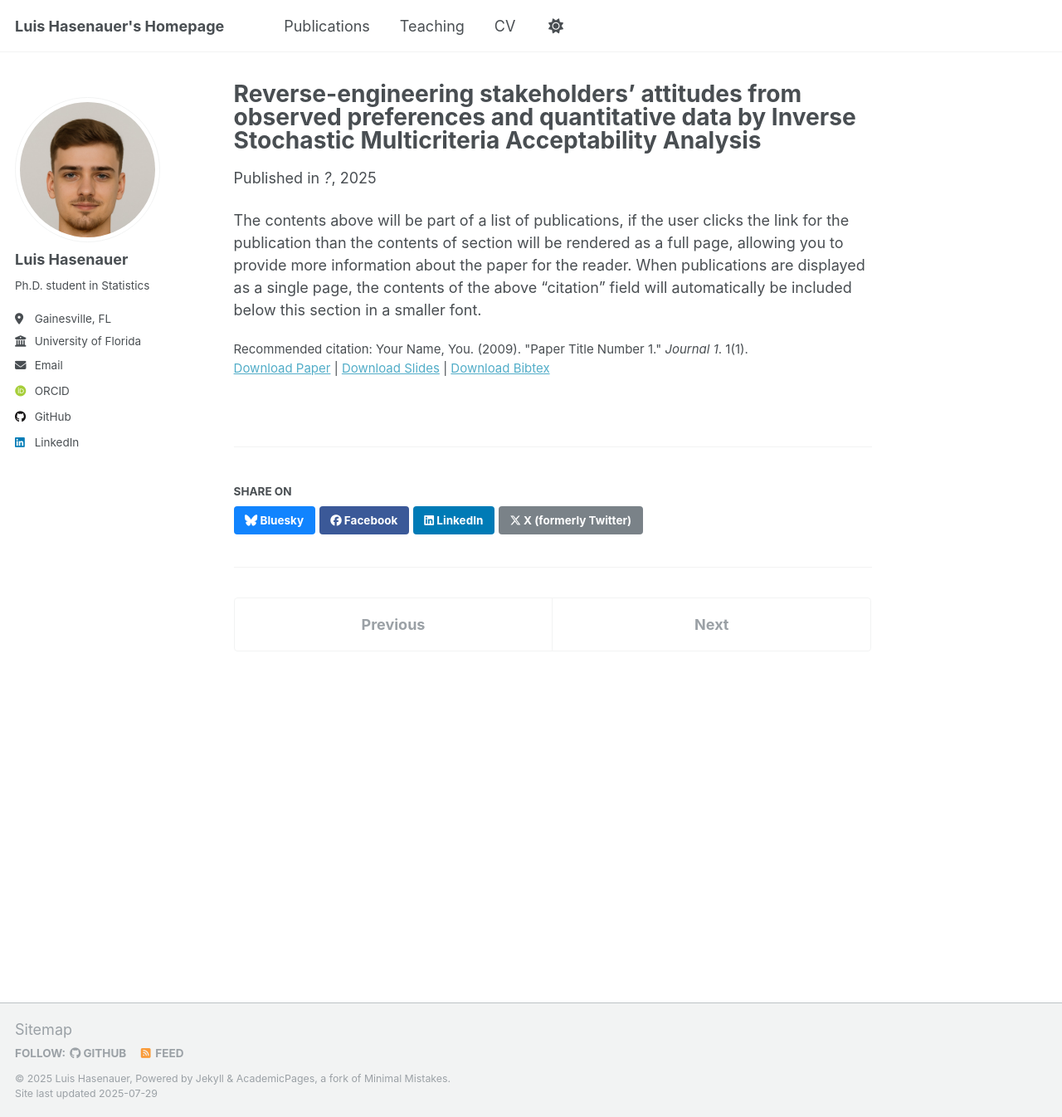
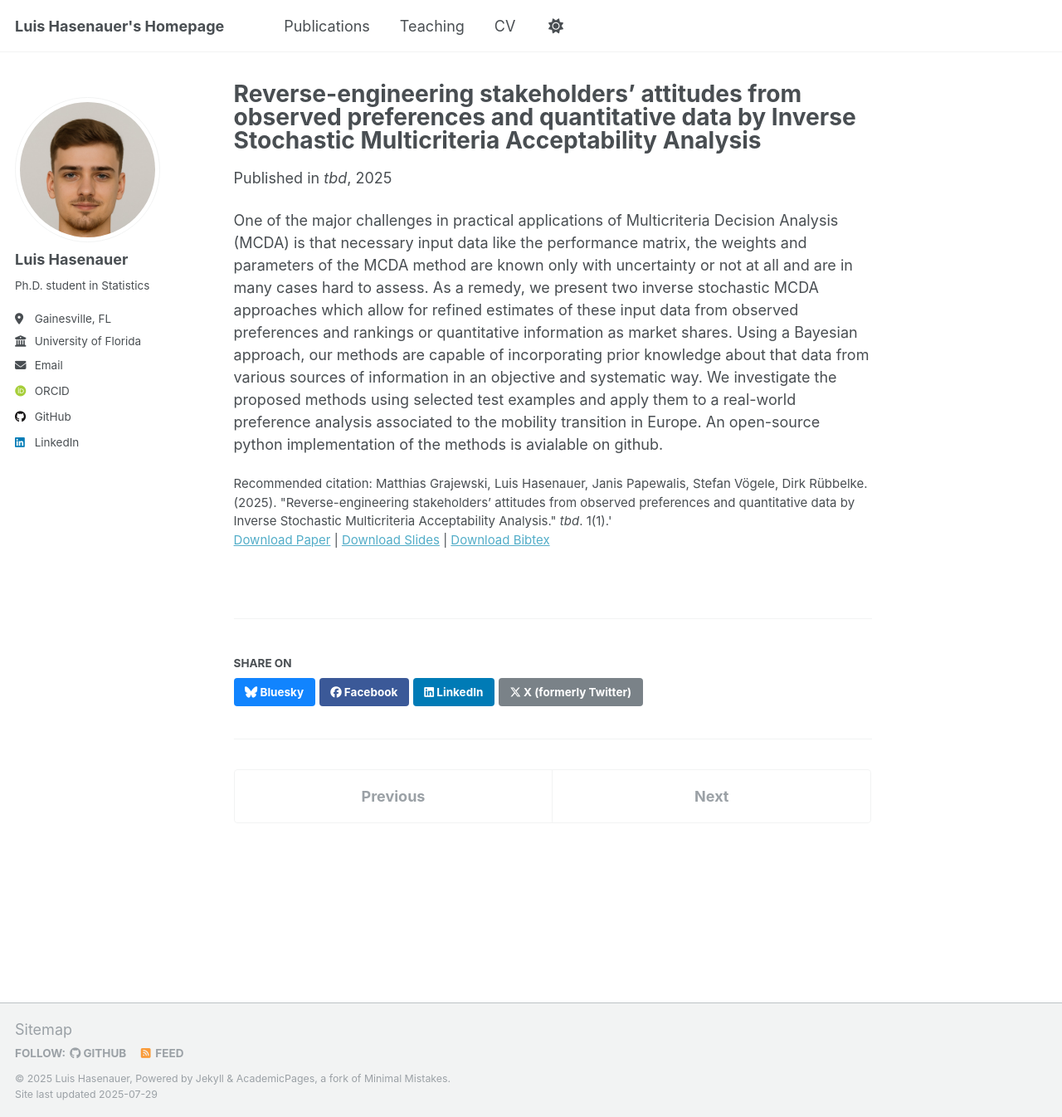
Before and after one commit to LuisHasenauer/LuisHasenauer.github.io, a Jekyll site: the page built from _publications/2009-10-01-paper-title-number-1.md, in a window 1280 px wide and 1346 px high. Shown: the whole window at 83% size. Built offline with Jekyll 4.4.1, drawn with Linux system fonts in a browser that asks for light colours; some web fonts are replaced; a script that is not in the unit is left out.

Commit message:
Update 2009-10-01-paper-title-number-1.md

```diff
--- a/_publications/2009-10-01-paper-title-number-1.md
+++ b/_publications/2009-10-01-paper-title-number-1.md
@@ -5,10 +5,10 @@ category: manuscripts
 permalink: /publication/2009-10-01-paper-title-number-1
 excerpt: 'This paper is about the number 1. The number 2 is left for future work.'
 date: 2025-01-01
-venue: '?'
+venue: 'tbd'
 slidesurl: 'http://academicpages.github.io/files/slides1.pdf'
 paperurl: 'http://academicpages.github.io/files/paper1.pdf'
 bibtexurl: 'http://academicpages.github.io/files/bibtex1.bib'
-citation: 'Your Name, You. (2009). &quot;Paper Title Number 1.&quot; <i>Journal 1</i>. 1(1).'
+citation: Matthias Grajewski, Luis Hasenauer, Janis Papewalis, Stefan Vögele, Dirk Rübbelke. (2025). &quot;Reverse-engineering stakeholders’ attitudes from observed preferences and quantitative data by Inverse Stochastic Multicriteria Acceptability Analysis.&quot; <i>tbd</i>. 1(1).'
 ---
-The contents above will be part of a list of publications, if the user clicks the link for the publication than the contents of section will be rendered as a full page, allowing you to provide more information about the paper for the reader. When publications are displayed as a single page, the contents of the above "citation" field will automatically be included below this section in a smaller font.
+One of the major challenges in practical applications of Multicriteria Decision Analysis (MCDA) is that necessary input data like the performance matrix, the weights and parameters of the MCDA method are known only with uncertainty or not at all and are in many cases hard to assess. As a remedy, we present two inverse stochastic MCDA approaches which allow for refined estimates of these input data from observed preferences and rankings or quantitative information as market shares. Using a Bayesian approach, our methods are capable of incorporating prior knowledge about that data from various sources of information in an objective and systematic way. We investigate the proposed methods using selected test examples and apply them to a real-world preference analysis associated to the mobility transition in Europe. An open-source python implementation of the methods is avialable on github.
```
